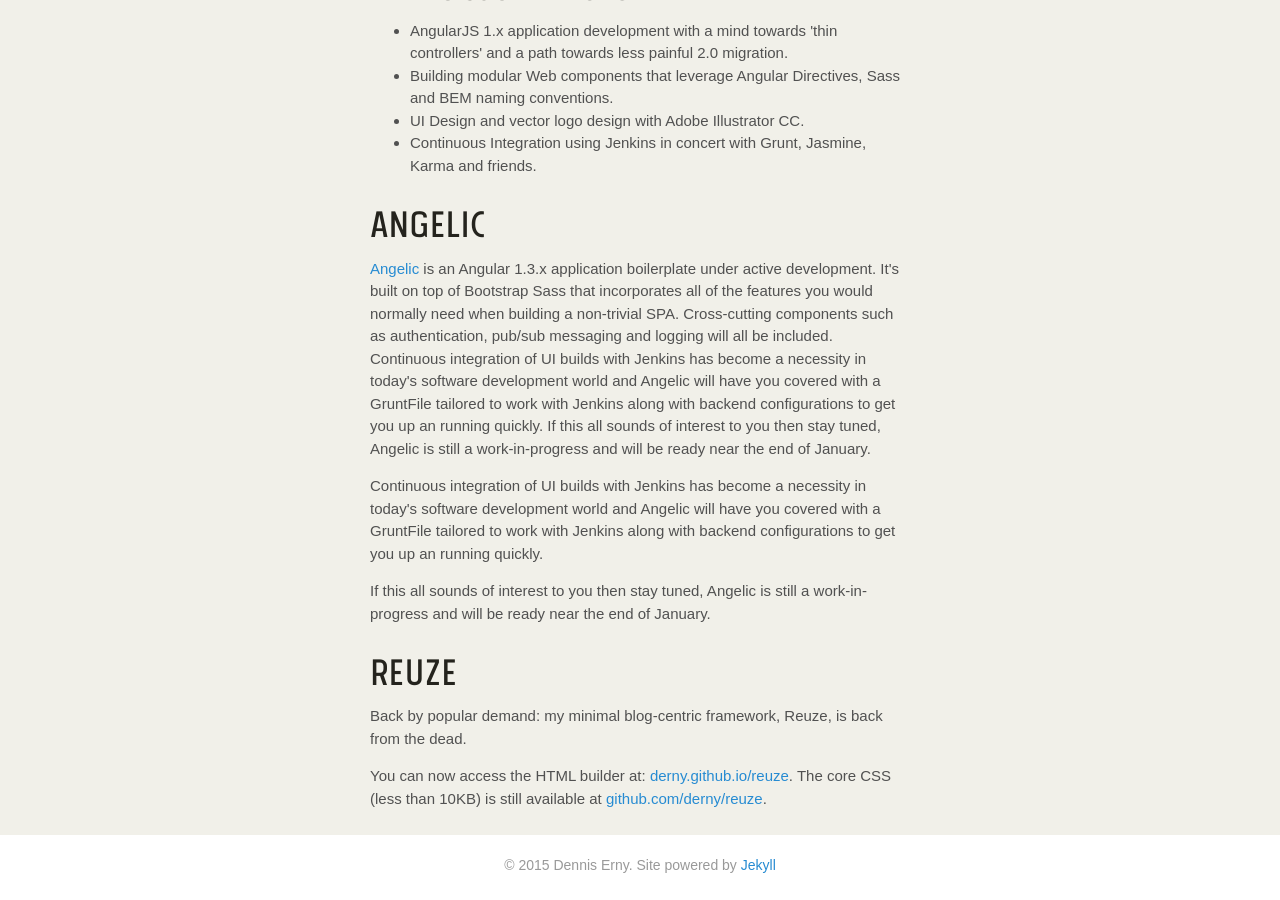
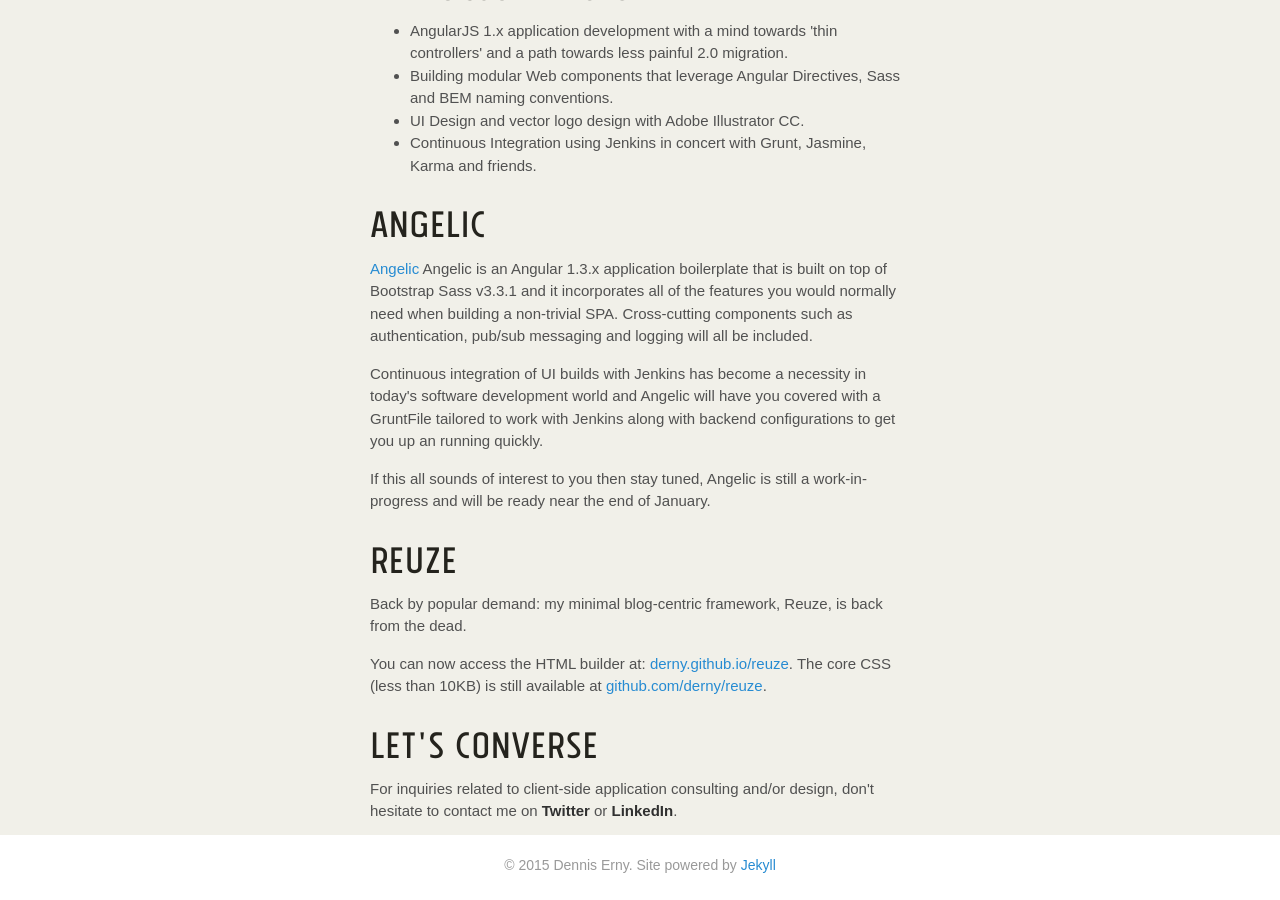
Before and after one commit to derny/derny.github.io, a Jekyll site: the page built from index.html, in a window 1280 px wide and 900 px high, scrolled down 768 px. Built offline with Jekyll 4.4.1, drawn with Linux system fonts in a browser that asks for light colours; some web fonts are replaced; Markdown is read by kramdown in place of the engine named in the settings; the list of posts is cut into pages by our own code.

Commit message:
Some more index content changes

```diff
--- a/index.html
+++ b/index.html
@@ -37,12 +37,7 @@
 
 <h1>Angelic</h1>
 
-<p><a href="https://github.com/derny/angelic">Angelic</a> is an Angular 1.3.x application boilerplate under active development. It's built on top of Bootstrap Sass that incorporates all of the features you would normally need when building a non-trivial SPA. Cross-cutting components such as authentication, pub/sub messaging and logging will all be included.
-
-  Continuous integration of UI builds with Jenkins has become a necessity in today's software development world and Angelic will have you covered with a GruntFile tailored to work with Jenkins along with backend configurations to get you up an running quickly.
-
-  If this all sounds of interest to you then stay tuned, Angelic is still a work-in-progress and will be ready near the end of January.
-</p>
+<p><a href="https://github.com/derny/angelic">Angelic</a> Angelic is an Angular 1.3.x application boilerplate that is built on top of Bootstrap Sass v3.3.1 and it incorporates all of the features you would normally need when building a non-trivial SPA. Cross-cutting components such as authentication, pub/sub messaging and logging will all be included.</p>
 
 <p>Continuous integration of UI builds with Jenkins has become a necessity in today's software development world and Angelic will have you covered with a GruntFile tailored to work with Jenkins along with backend configurations to get you up an running quickly.</p>
 
```
